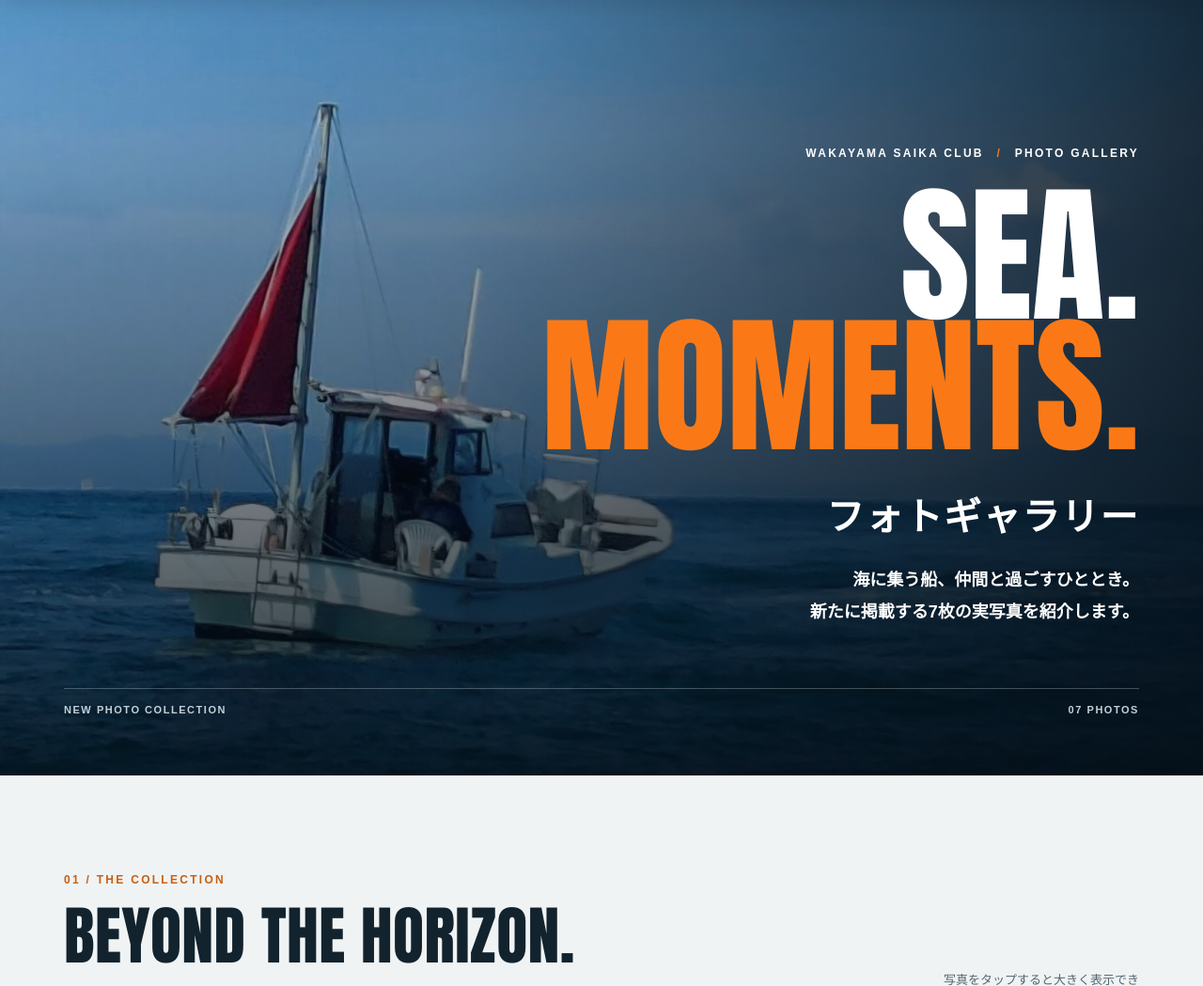
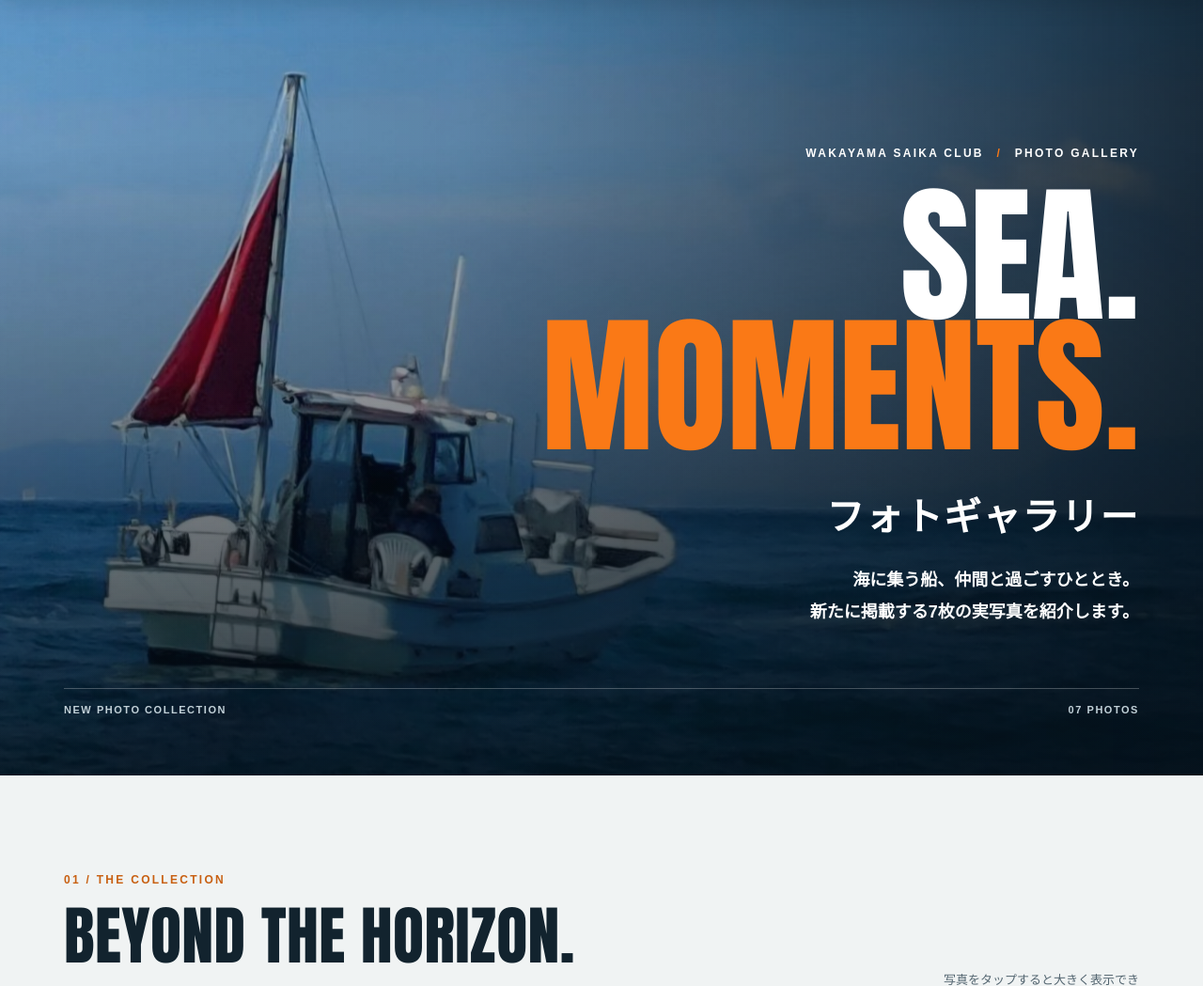
Before and after one commit to oosaka0123-sudo/wakayama-saika-club, a PHP site: page /gallery/ in a window 1280 px wide. Shown: the part 76-1125 px from the top of the page at 94% size. Run offline with PHP 8.4, Linux system fonts and the light colour scheme.

Commit message:
style(gallery): slowly drift and zoom full-bleed hero photo while keeping overlay text static

```diff
--- a/css/gallery.css
+++ b/css/gallery.css
@@ -1,7 +1,24 @@
 /* PHOTO GALLERY — previously unpublished real photographs only */
-.album-hero{margin-top:var(--hh);min-height:clamp(620px,88svh,900px);display:flex;align-items:flex-end;background:#07141e url('../assets/photos/21995.jpg') 42% 43%/cover no-repeat;color:#fff;padding:clamp(95px,12vw,155px) 0 clamp(42px,5vw,70px);position:relative;isolation:isolate;overflow:hidden}
-.album-hero:before{content:"";position:absolute;inset:0;background:linear-gradient(90deg,rgba(4,15,24,.12) 0%,rgba(4,15,24,.25) 38%,rgba(4,15,24,.82) 100%),linear-gradient(0deg,rgba(3,12,19,.86) 0%,rgba(3,12,19,.30) 48%,rgba(3,12,19,.04) 82%);pointer-events:none}
-.album-hero .wrap{position:relative;z-index:1;width:100%}
+.album-hero{margin-top:var(--hh);min-height:clamp(620px,88svh,900px);display:flex;align-items:flex-end;background:#07141e;color:#fff;padding:clamp(95px,12vw,155px) 0 clamp(42px,5vw,70px);position:relative;isolation:isolate;overflow:hidden}
+.album-hero:before{content:"";position:absolute;inset:0;z-index:1;background:linear-gradient(90deg,rgba(4,15,24,.12) 0%,rgba(4,15,24,.25) 38%,rgba(4,15,24,.82) 100%),linear-gradient(0deg,rgba(3,12,19,.86) 0%,rgba(3,12,19,.30) 48%,rgba(3,12,19,.04) 82%);pointer-events:none}
+.album-hero .wrap{position:relative;z-index:2;width:100%}
+
+/* Gallery hero photo: slow, cinematic Ken Burns motion; text and overlay stay still. */
+.album-hero:after{
+  content:"";position:absolute;inset:-3%;z-index:0;pointer-events:none;
+  background:url('../assets/photos/21995.jpg') 42% 43%/cover no-repeat;
+  transform-origin:46% 52%;
+  animation:wscGalleryPhotoDrift 32s ease-in-out infinite alternate;
+  will-change:transform;
+}
+@keyframes wscGalleryPhotoDrift{
+  0%{transform:translate3d(-.7%,.1%,0) scale(1.035)}
+  100%{transform:translate3d(.7%,-.45%,0) scale(1.105)}
+}
+@media(prefers-reduced-motion:reduce){
+  .album-hero:after{animation:none;transform:scale(1.035);will-change:auto}
+}
+
 .album-kicker{font:800 clamp(10px,1.2vw,12px)/1.5 Arial,sans-serif;letter-spacing:.19em;margin:0 0 30px}
 .album-kicker span{color:var(--orange);margin:0 8px}
 .album-hero h1{font:900 clamp(65px,13vw,160px)/.87 Impact,"Arial Narrow",Arial,sans-serif;letter-spacing:0;margin:0 0 32px}
@@ -44,6 +61,6 @@
 .viewer-bottom p{font-size:14px;font-weight:700;margin:0}
 @media(min-width:720px){.album-grid{grid-template-columns:repeat(3,minmax(0,1fr))}}
 @media(min-width:900px){.album-hero .album-kicker,.album-hero h1,.album-hero .album-title-ja,.album-hero .album-intro{margin-left:auto;text-align:right}.album-hero .album-intro{max-width:460px}}
-@media(max-width:640px){.album-hero{min-height:calc(88svh - var(--hh));padding-top:80px;padding-bottom:33px;background-position:36% 45%}.album-hero:before{background:linear-gradient(0deg,rgba(3,13,21,.93) 0%,rgba(3,13,21,.60) 38%,rgba(3,13,21,.20) 73%,rgba(3,13,21,.12) 100%),linear-gradient(90deg,rgba(3,13,21,.16),rgba(3,13,21,.36))}.album-hero h1{font-size:clamp(62px,15vw,88px)}.album-intro{margin-bottom:46px}.album-heading{display:block}.album-heading>p{margin:18px 0 0}.photo-meta{padding:10px 10px 0}.photo-name{padding:6px 10px 13px}.photo-zoom{right:7px;bottom:7px;width:28px;height:28px;font-size:19px}.album-grid{gap:10px}.album-bottom{display:block}.album-home{display:inline-block;margin-top:10px}.viewer-stage{grid-template-columns:32px minmax(0,1fr) 32px;padding:8px;gap:3px}.viewer-prev,.viewer-next{width:32px;height:46px;font-size:28px}.viewer-top,.viewer-bottom{padding:10px}.viewer-bottom p{font-size:12px}}
+@media(max-width:640px){.album-hero{min-height:calc(88svh - var(--hh));padding-top:80px;padding-bottom:33px}.album-hero:after{background-position:36% 45%}.album-hero:before{background:linear-gradient(0deg,rgba(3,13,21,.93) 0%,rgba(3,13,21,.60) 38%,rgba(3,13,21,.20) 73%,rgba(3,13,21,.12) 100%),linear-gradient(90deg,rgba(3,13,21,.16),rgba(3,13,21,.36))}.album-hero h1{font-size:clamp(62px,15vw,88px)}.album-intro{margin-bottom:46px}.album-heading{display:block}.album-heading>p{margin:18px 0 0}.photo-meta{padding:10px 10px 0}.photo-name{padding:6px 10px 13px}.photo-zoom{right:7px;bottom:7px;width:28px;height:28px;font-size:19px}.album-grid{gap:10px}.album-bottom{display:block}.album-home{display:inline-block;margin-top:10px}.viewer-stage{grid-template-columns:32px minmax(0,1fr) 32px;padding:8px;gap:3px}.viewer-prev,.viewer-next{width:32px;height:46px;font-size:28px}.viewer-top,.viewer-bottom{padding:10px}.viewer-bottom p{font-size:12px}}
 @media(max-width:340px){.album-grid{grid-template-columns:1fr}}
 @media(prefers-reduced-motion:reduce){.photo-open,.photo-image img{transition:none!important}}
```
